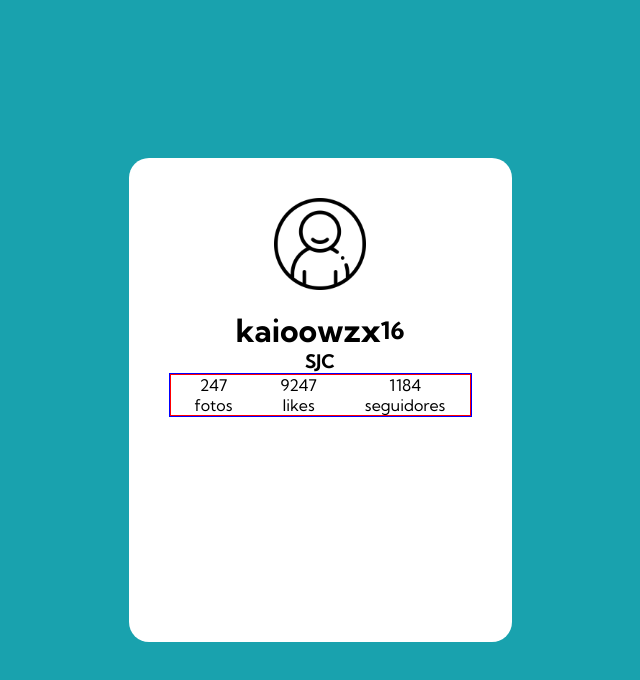
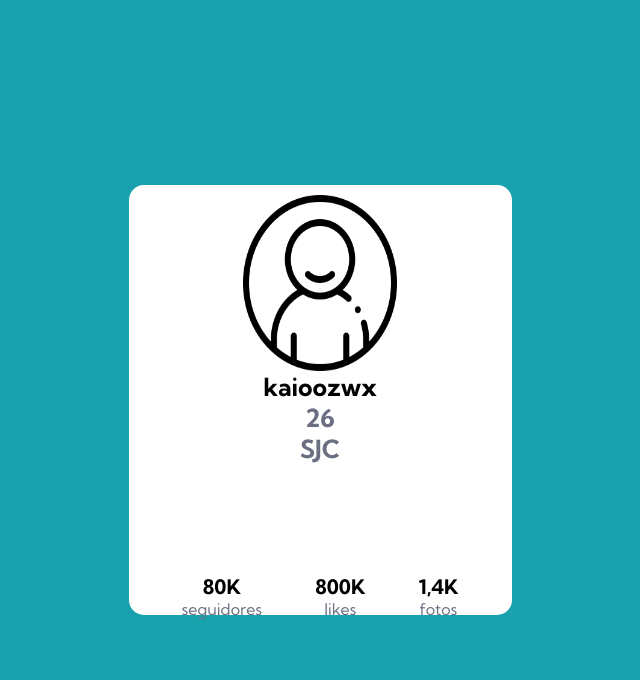
Before and after one commit to kaio-rangel/CARDPROFILE, a plain HTML site: page index.html in a window 1280 px wide. Shown: the whole page, without its empty margins (320-960 px from the left). Drawn offline with Linux system fonts and the light colour scheme.

Commit message:
third version

```diff
--- a/index.css
+++ b/index.css
@@ -1,9 +1,7 @@
 @import url('https://fonts.googleapis.com/css2?family=Kumbh+Sans:wght@400;700&display=swap');
-
 body{
-    background-color:  hsl(185, 75%, 39%);
-    font-family: "kumbh sans";
-
+    font-family: "kumbh sans", sans-serif;
+    background-color:hsl(185, 75%, 39%);
 }
 main{
     display: flex;
@@ -11,44 +9,46 @@ main{
     justify-content:center;
     width: 100%;
     min-height: 100vh;
+
 }
-.card{
-    height:484px;
+
+.box{
+    background-color: #fff;
+    height: 430px;
     width: 383px;
-    background-color: #fff;
-    border-radius: 20px;
+    border-radius: 15px;
+}
+.img{
+    width: 12vw;
+    height: 22vh;
+}
+.top-info{
     display: flex;
     flex-direction: column;
+    justify-content: space-around;
     align-items: center;
-    padding: 40px;
+    padding-top: 10px;
+    font-weight: 700;
+    font-size: 25px;
 
 }
-img{
-    width: 92px;
-    height: 92px;
+.botoom-info{
+    display: flex;
+    align-items: center;
+    justify-content: space-evenly;
+    padding-bottom: 30px;
+    text-align: center;
+    padding-top: 110px;
+    border-top: 1px red;
 }
-.info-superior{
-    display: flex;
-    flex-direction: colum;
-    align-items: center;
-    justify-content: center;
-    margin-top: 20px;
+.counter{
+    font-weight: 700;
+    font-size: 20px;
+}
+.texts{
     font-weight: 400;
+    color: hsl(227, 10%, 46%);
 }
-.info-inferiores{
-    width: 100%;
-    border: 1px solid blue;
-    justify-self: flex-end;
+.clsup{
+    color:  hsl(227, 10%, 46%);
 }
-
-
-ul{
-    display: flex;
-    border: 1px solid red;
-    width:100%;
-    justify-content: space-around;
-
-}
-li{
-    text-align: center;
-}
--- a/index.html
+++ b/index.html
@@ -1,43 +1,42 @@
 <!DOCTYPE html>
 <html lang="en">
-
 <head>
     <meta charset="UTF-8">
     <meta name="viewport" content="width=device-width, initial-scale=1.0">
-    <title>exercicio do card</title>
+    <title>card profile</title>
     <link rel="stylesheet" href="reset.css">
     <link rel="stylesheet" href="index.css">
 </head>
+<body>
+    <main class="container">
+        <div class="box">
+            <div class="top-info">
+                <img src="4645949.png" alt="img de profile" class="img">
+                <div>kaioozwx</div>
+                <span class="clsup">26</span>
+                <span class="clsup">SJC</span>
 
-<body>
-    <main>
-        <div class="card">
-            <img src="4645949.png" alt="foto de fundo de perfil" class="imagem">
-            <div class="info-superior">
-                <h1 class="nome">kaioowzx</h1>
-                <h2 class="idade">16</h2>
             </div>
-            <h3 class="cidade">SJC</h3>
-            <div class="info-inferiores">
-                <ul>
+            <div>
+             <ul class="botoom-info">
                 <li>
-                        <p>247</p>
-                        <span>fotos</span>
+                    <p class="counter">80K</p>
+                    <span class="texts">seguidores</span>
                 </li>
                 <li>
-                        <p>9247</p>
-                        <span>likes</span>
+                    <p class="counter">800K</p>
+                    <span class="texts">likes</span>
                 </li>
                 <li>
-                        <p>1184</p>
-                        <span>seguidores</span>
+                    <p class="counter">1,4K</p>
+                    <span class="texts">fotos</span>
                 </li>
+
              </ul>
             </div>
+
         </div>
-
     </main>
 
 </body>
-
 </html>
```
Lines whose indentation alone changed are shown as unchanged.
